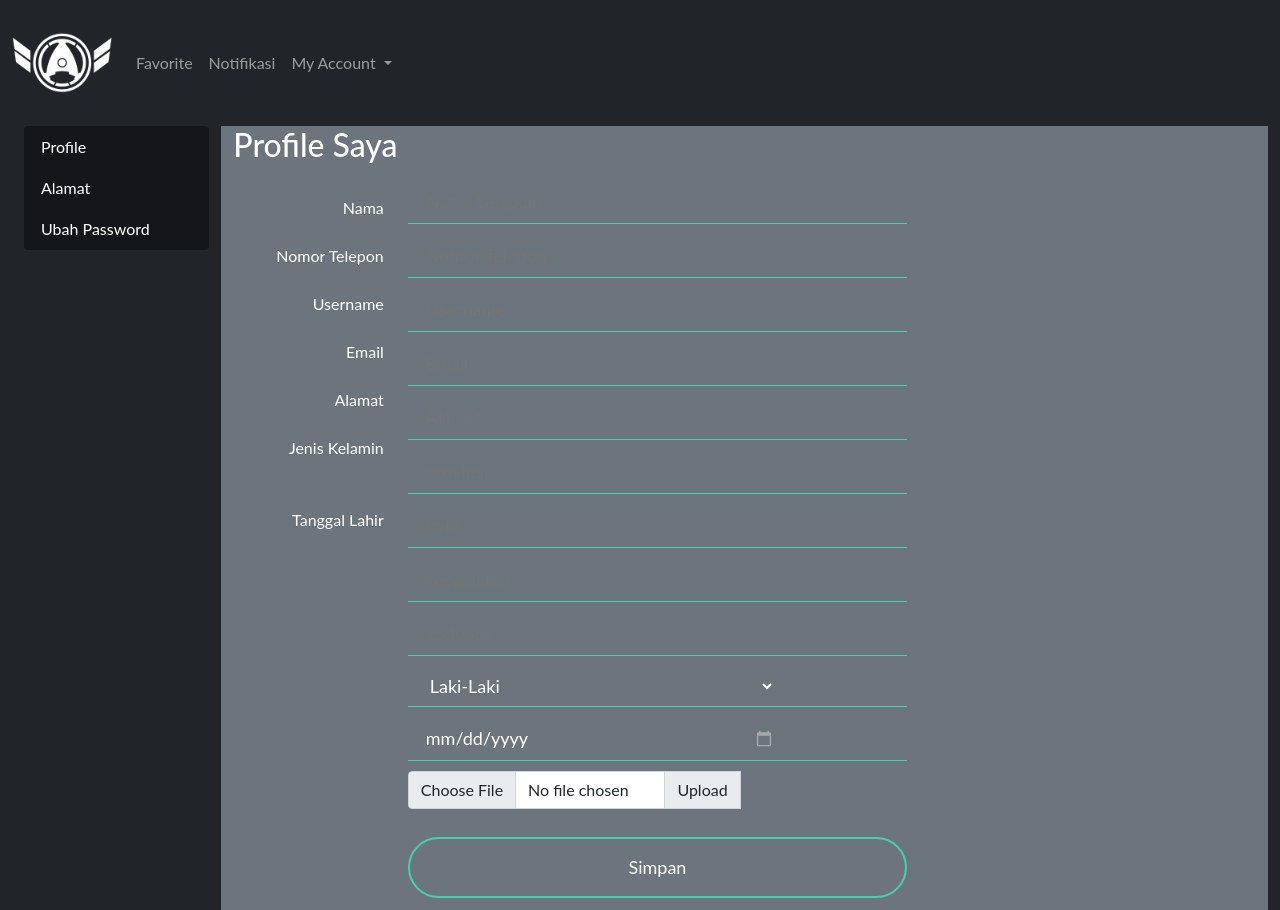
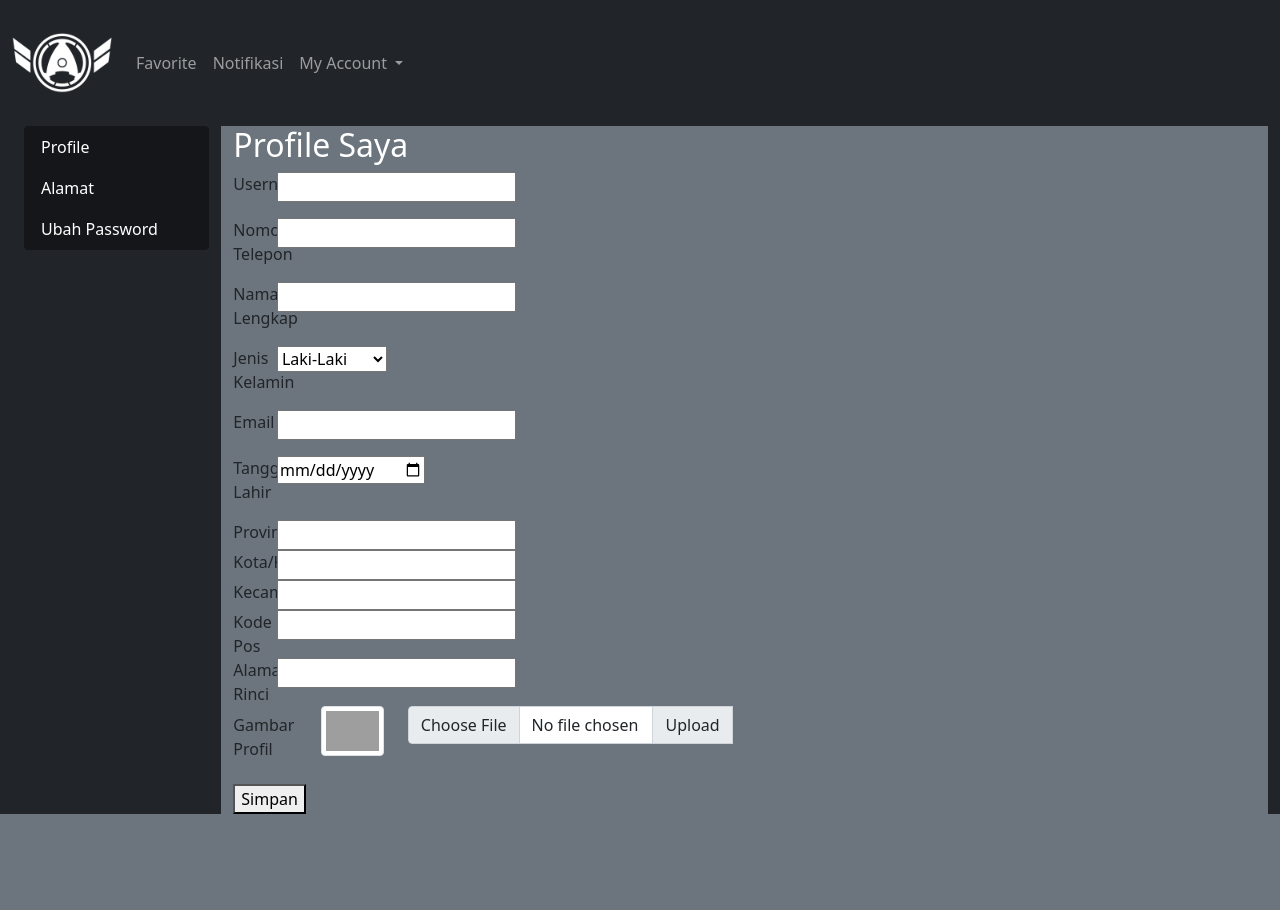
Before and after one commit to antoniusanre/RPL-Kel10-Spinach-, a CodeIgniter 4 app: template agrirental/app/Views/penyewa/profile.php in a window 1280 px wide. After the commit the page ends 814 px from the top, so only its background shows below. Run offline with PHP 8.4 and a stand-in for CodeIgniter, Linux system fonts and the light colour scheme; the template is opened without the code that fills it, so the values that code supplies are empty; some libraries are stand-ins or nearby versions; grey boxes are pictures that could not be loaded.

Commit message:
Add Edit Profile

```diff
--- a/agrirental/app/Models/PenyewaModel.php
+++ b/agrirental/app/Models/PenyewaModel.php
@@ -7,6 +7,8 @@ use CodeIgniter\Model;
 class PenyewaModel extends Model
 {
     protected $table      = 'penyewa';
+    protected $primaryKey = 'id_penyewa';
+
     protected $useTimestamps = true;
     protected $allowedFields = ['username_p', 'pw_p', 'nama_p', 'jk', 'telepon_p', 'alamat_p', 'email_p', 'birthdate', 'provinsi_p', 'kota_p', 'kecamatan_p', 'kodepos_p', 'pict_p'];
 
--- a/agrirental/app/Views/layout/template.php
+++ b/agrirental/app/Views/layout/template.php
@@ -33,6 +33,23 @@
     <script src="https://cdn.jsdelivr.net/npm/@popperjs/core@2.9.2/dist/umd/popper.min.js" integrity="sha384-IQsoLXl5PILFhosVNubq5LC7Qb9DXgDA9i+tQ8Zj3iwWAwPtgFTxbJ8NT4GN1R8p" crossorigin="anonymous"></script>
     <script src="https://cdn.jsdelivr.net/npm/bootstrap@5.0.1/dist/js/bootstrap.min.js" integrity="sha384-Atwg2Pkwv9vp0ygtn1JAojH0nYbwNJLPhwyoVbhoPwBhjQPR5VtM2+xf0Uwh9KtT" crossorigin="anonymous"></script>
     -->
+    <script>
+        function previewImg() {
+            const sampul = document.querySelector('#pict_p');
+            const sampulLabel = document.querySelector('.input-group-text');
+            const imgPreview = document.querySelector('.img-preview');
+
+            sampulLabel.textContent = sampul.files[0].name;
+
+            const fileSampul = new FileReader();
+            fileSampul.readAsDataURL(sampul.files[0]);
+
+            fileSampul.onload = function(e) {
+                imgPreview.src = e.target.result;
+            }
+        }
+    </script>
+
 </body>
 
 </html>
--- a/agrirental/app/Views/penyewa/profile.php
+++ b/agrirental/app/Views/penyewa/profile.php
@@ -1,7 +1,6 @@
 <?= $this->extend('layout/template'); ?>
 
 <?= $this->section('content'); ?>
-<link rel="stylesheet" href="/css/signup.css">
 <div class="container-fluid">
     <div class="row">
         <div class="col-2">
@@ -17,87 +16,120 @@
             <div class="row">
                 <h2>Profile Saya</h2>
             </div>
-            <div class="row">
-                <div class="col-2 text-end">
-                    <ul class="list-unstyled">
-                        <li class="mt-4">
-                            <label for="">Nama</label>
-                        </li>
-                        <li class="mt-4">
-                            <label for="">Nomor Telepon</label>
-                        </li>
-                        <li class="mt-4">
-                            <label for="">Username</label>
-                        </li>
-                        <li class="mt-4">
-                            <label for="">Email</label>
-                        </li>
-                        <li class="mt-4">
-                            <label for="">Alamat</label>
-                        </li>
-                        <li class="mt-4">
-                            <label for="">Jenis Kelamin</label>
-                        </li>
-                        <li class="mt-5 mb-3">
-                            <label for="">Tanggal Lahir</label>
-                        </li>
-                    </ul>
-                </div>
+            <div class="row text-dark">
                 <div class="col-6">
                     <form action="/penyewa/update" method="POST" enctype="multipart/form-data">
                         <?= csrf_field(); ?>
+
                         <input type="hidden" , name="pict_pl" value="<?= $penyewa['pict_p']; ?>">
-                        <div class="textbox">
-                            <i class="far fa-user"></i>
-                            <input type="text" placeholder="Nama Lengkap" name="nama_p" value="<?= $penyewa['nama_p']; ?>">
+
+                        <div class="row">
+                            <div class="col-1">
+                                <label>Username</label>
                             </div>
-                        <div class="textbox">
-                            <i class="fas fa-phone"></i>
-                            <input type="number" placeholder="Nomor Telepon" name="telepon_p" value="<?= $penyewa['telepon_p']; ?>">
+                            <div class="col-2">
+                                <input type="text" id="" name="username_p" value="<?= $penyewa['username_p']; ?>">
                             </div>
-                        <div class="textbox">
-                            <i class="far fa-user"></i>
-                            <input type="text" placeholder="Username" id="uname" name="username_p" value="<?= $penyewa['username_p']; ?>">
+                            <p><?= ($validation->hasError('username_p') ? $validation->getError('username_p') : ''); ?></p>
+
                         </div>
-                        <div class="textbox">
-                            <i class="far fa-envelope"></i>
-                            <input type="email" placeholder="Email" name="email_p" value="<?= $penyewa['email_p']; ?>">
+                        <div class="row">
+                            <div class="col-1">
+                                <label>Nomor Telepon</label>
                             </div>
-                        <div class="textbox">
-                            <i class="far fa-user"></i>
-                            <input type="text" placeholder="Alamat" id="alamat_p" name="alamat_p" value="<?= $penyewa['alamat_p']; ?>">
+                            <div class="col-2">
+                                <input type="text" id="" name="telepon_p" value="<?= $penyewa['telepon_p']; ?>">
                             </div>
-                        <div class="textbox">
-                            <i class="far fa-user"></i>
-                            <input type="text" placeholder="provinsi" id="provinsi_p" name="provinsi_p" value="<?= $penyewa['provinsi_p']; ?>">
+                            <p><?= ($validation->hasError('telepon_p') ? $validation->getError('telepon_p') : ''); ?></p>
                         </div>
-                        <div class="textbox">
-                            <i class="far fa-user"></i>
-                            <input type="text" placeholder="kota" id="kota_p" name="kota_p" value="<?= $penyewa['kota_p']; ?>">
+                        <div class="row">
+                            <div class="col-1">
+                                <label>Nama Lengkap</label>
                             </div>
-                        <div class="textbox">
-                            <i class="far fa-user"></i>
-                            <input type="text" placeholder="kecamatan" id="kecamatan_p" name="kecamatan_p" value="<?= $penyewa['kecamatan_p']; ?>">
+                            <div class="col-2">
+                                <input type="text" id="" name="nama_p" value="<?= $penyewa['nama_p']; ?>">
                             </div>
-                        <div class="textbox">
-                            <i class="far fa-user"></i>
-                            <input type="text" placeholder="kodepos" id="kodepos_p" name="kodepos_p" value="<?= $penyewa['kodepos_p']; ?>">
+                            <p><?= ($validation->hasError('nama_p') ? $validation->getError('nama_p') : ''); ?></p>
                         </div>
-                        <div class="textbox">
-                            <i class="fas fa-venus-mars"></i>
-                            <select name="jk" style="background: none; border: none; font-size: 18px; width: 70%; float: left; margin: 0 18px; outline: none; color: white; cursor: pointer;">
-                                <option <?= ($penyewa['jk'] == 'M') ? 'selected' : ''; ?> style="color: black;" value="M">Laki-Laki</option>
-                                <option <?= ($penyewa['jk'] == 'F') ? 'selected' : ''; ?> style="color: black;" value="F">Perempuan</option>
+                        <div class="row">
+                            <div class="col-1">
+                                <label>Jenis Kelamin</label>
+                            </div>
+                            <div class="col-2">
+                                <select id="" name="jk">
+                                    <option <?= ($penyewa['jk'] == 'M') ? 'selected' : ''; ?> value="M">Laki-Laki</option>
+                                    <option <?= ($penyewa['jk'] == 'M') ? 'selected' : ''; ?> value="F">Perempuan</option>
                                 </select>
                             </div>
-                        <div class="textbox">
-                            <i class="far fa-calendar-alt"></i>
-                            <input value="<?= $penyewa['birthdate']; ?>" type="date" name="birthdate">
+                            <p><?= ($validation->hasError('jk') ? $validation->getError('jk') : ''); ?></p>
+                        </div>
+                        <div class="row">
+                            <div class="col-1">
+                                <label>Email</label>
+                            </div>
+                            <div class="col-2">
+                                <input type="email" id="" name="email_p" value="<?= $penyewa['email_p']; ?>">
+                            </div>
+                            <p><?= ($validation->hasError('email_p') ? $validation->getError('email_p') : ''); ?></p>
+                        </div>
+                        <div class="row">
+                            <div class="col-1">
+                                <label>Tanggal Lahir</label>
+                            </div>
+                            <div class="col-2">
+                                <input type="date" id="" name="birthdate" value="<?= $penyewa['birthdate']; ?>">
+                            </div>
+                            <p><?= ($validation->hasError('birthdate') ? $validation->getError('birthdate') : ''); ?></p>
+                        </div>
+                        <div class="row">
+                            <div class="col-1">
+                                <label>Provinsi</label>
+                            </div>
+                            <div class="col-2">
+                                <input type="text" id="" name="provinsi_p" value="<?= $penyewa['provinsi_p']; ?>">
                             </div>
 
+                        </div>
+                        <div class="row">
+                            <div class="col-1">
+                                <label>Kota/Kabupaten</label>
+                            </div>
+                            <div class="col-2">
+                                <input type="text" id="" name="kota_p" value="<?= $penyewa['kota_p']; ?>">
+                            </div>
+                        </div>
+                        <div class="row">
+                            <div class="col-1">
+                                <label>Kecamatan</label>
+                            </div>
+                            <div class="col-2">
+                                <input type="text" id="" name="kecamatan_p" value="<?= $penyewa['kecamatan_p']; ?>">
+                            </div>
+                        </div>
+                        <div class="row">
+                            <div class="col-1">
+                                <label>Kode Pos</label>
+                            </div>
+                            <div class="col-2">
+                                <input type="text" id="" name="kodepos_p" value="<?= $penyewa['kodepos_p']; ?>">
+                            </div>
+                        </div>
+                        <div class="row">
+                            <div class="col-1">
+                                <label>Alamat Rinci</label>
+                            </div>
+                            <div class="col-3">
+                                <input type="text" id="" name="alamat_p" value="<?= $penyewa['alamat_p']; ?>">
+                            </div>
+                        </div>
+                        <div class="row mb-3">
+                            <label for="sampul" class="col-sm-2 col-form-label">Gambar Profil</label>
+                            <div class="col-sm-2">
+                                <img src="/img/<?= $penyewa['pict_p']; ?>" class="img-thumbnail img-preview">
+                            </div>
                             <div class="col-sm-8">
                                 <div class="input-group mb-3">
-                                <input type="file" class="form-control <?= ($validation->hasError('pict_p')) ? 'is-invalid' : ''; ?>" id="pict_p" name="pict_p" onchange="previewImg()">
+                                    <input type="file" class="form-control <?= ($validation->hasError('pict_p') ? 'is-invalid' : ''); ?>" id="pict_p" name="pict_p" onchange="previewImg()">
 
                                     <label class="input-group-text" for="pict_p">Upload</label>
                                     <div class="invalid-feedback">
@@ -105,10 +137,15 @@
                                     </div>
                                 </div>
                             </div>
+                        </div>
                         <button type="submit" name="update_p"><span></span>Simpan</button>
                         <?php if (session()->getFlashdata('pesans')) : ?>
                             <p class="alert alert-success "><?= session()->getFlashdata('pesans'); ?></p>
                         <?php endif; ?>
+                </div>
+
+
+
                 </form>
             </div>
             <div class="col-4">
```
Also changed, not shown: agrirental/app/Controllers/Penyewa.php (+66 -15 lines), agrirental/public/img/1623253403_5689a55732e5cf75fa9b.png (deleted), agrirental/public/img/1623253710_3918ece19f09a44af483.png (deleted), agrirental/public/img/1623253814_15ffbd68287ac964d49c.png (deleted), agrirental/public/img/1623298920_35e972c4afbd0f7e49d5.png (added). Lines whose indentation alone changed are shown as unchanged.
